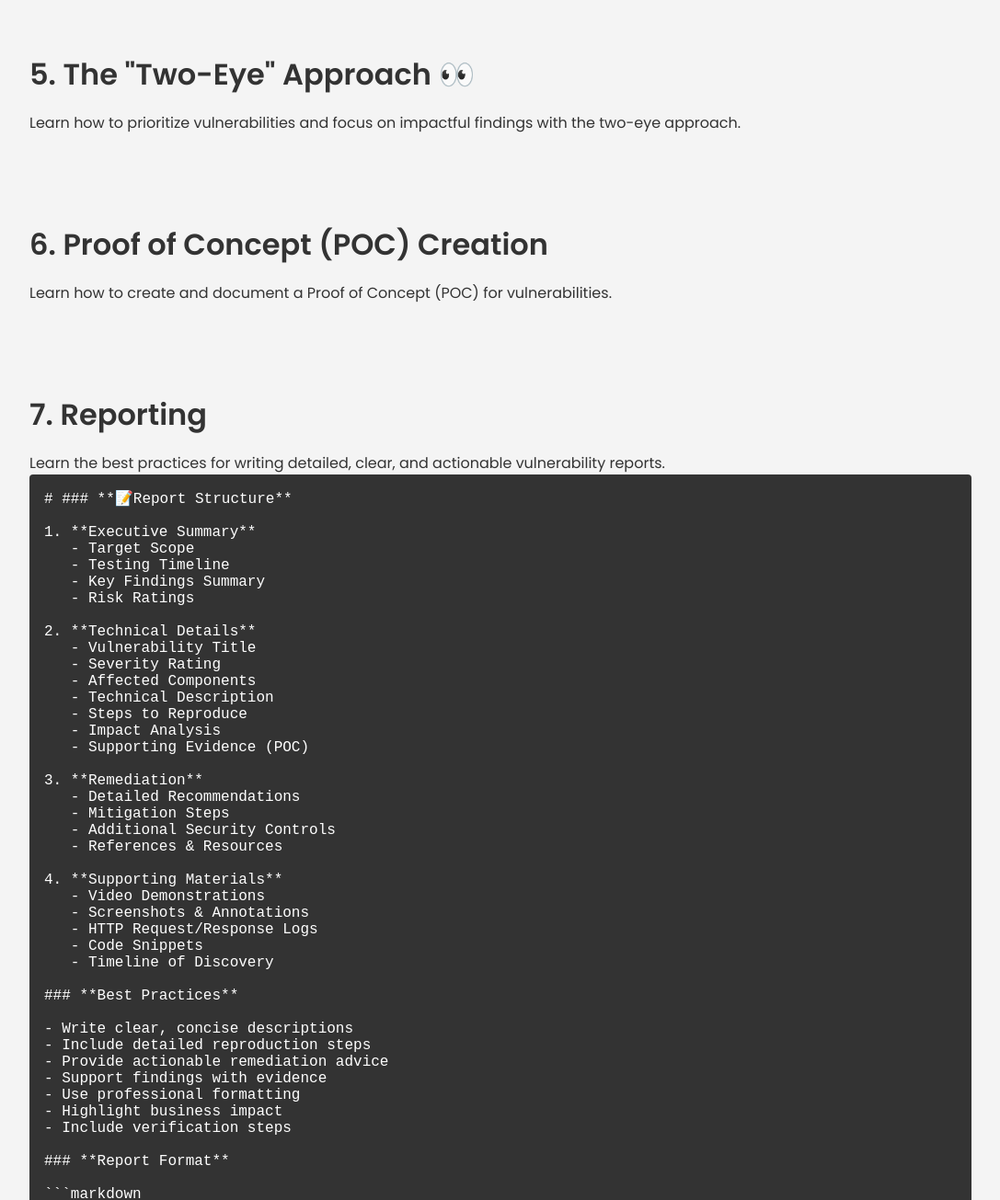
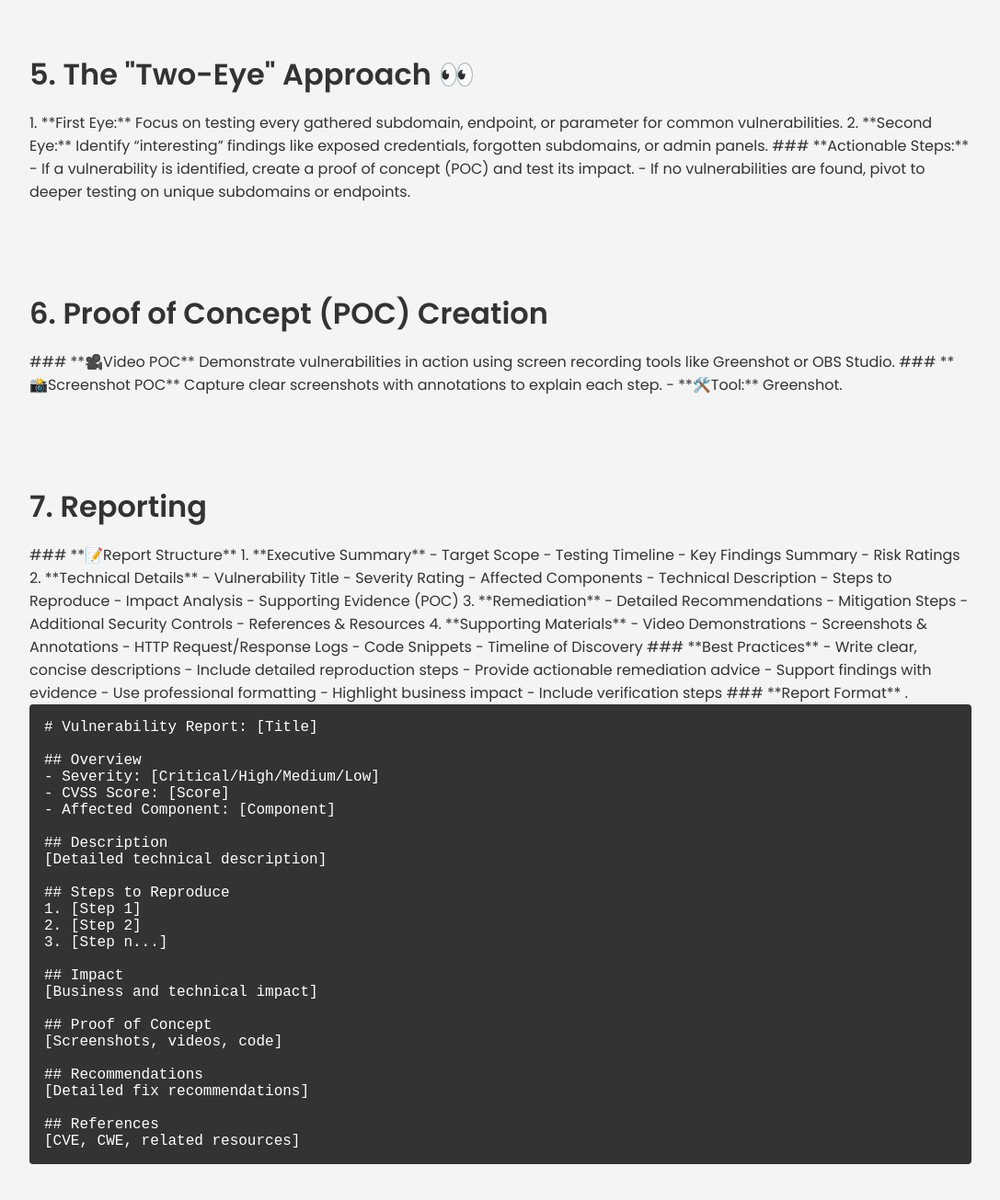
Before and after one commit to jagat-singh-chaudhary/Bug-Bounty-Jagat-Methodology, a plain HTML site: page index.html in a window 1280 px wide. Shown: the part 2520-3825 px from the top of the page at 92% size, without its empty margins (96-1183 px from the left). Drawn offline with Linux system fonts and the light colour scheme.

Commit message:
index.html

````diff
--- a/index.html
+++ b/index.html
@@ -91,22 +91,34 @@
     <section id="two-eye">
         <div class="container">
             <h2>5. The "Two-Eye" Approach 👀</h2>
-            <p>Learn how to prioritize vulnerabilities and focus on impactful findings with the two-eye approach.</p>
+            <p>1. **First Eye:** Focus on testing every gathered subdomain, endpoint, or parameter for common vulnerabilities.
+2. **Second Eye:** Identify “interesting” findings like exposed credentials, forgotten subdomains, or admin panels.
+
+### **Actionable Steps:**
+- If a vulnerability is identified, create a proof of concept (POC) and test its impact.
+- If no vulnerabilities are found, pivot to deeper testing on unique subdomains or endpoints.</p>
         </div>
     </section>
 
     <section id="poc">
         <div class="container">
             <h2>6. Proof of Concept (POC) Creation</h2>
-            <p>Learn how to create and document a Proof of Concept (POC) for vulnerabilities.</p>
+            <p>### **🎥Video POC**
+
+Demonstrate vulnerabilities in action using screen recording tools like Greenshot or OBS Studio.
+
+### **📸Screenshot POC**
+
+Capture clear screenshots with annotations to explain each step.
+
+- **🛠️Tool:** Greenshot.</p>
         </div>
     </section>
 
     <section id="reporting">
         <div class="container">
             <h2>7. Reporting</h2>
-            <p>Learn the best practices for writing detailed, clear, and actionable vulnerability reports.</p>
-            <pre><code># ### **📝Report Structure**
+            <p>### **📝Report Structure**
 
 1. **Executive Summary**
    - Target Scope
@@ -147,9 +159,8 @@
 - Include verification steps
 
 ### **Report Format**
-
-```markdown
-# Vulnerability Report: [Title]
+.</p>
+            <pre><code># Vulnerability Report: [Title]
 
 ## Overview
 - Severity: [Critical/High/Medium/Low]
````
